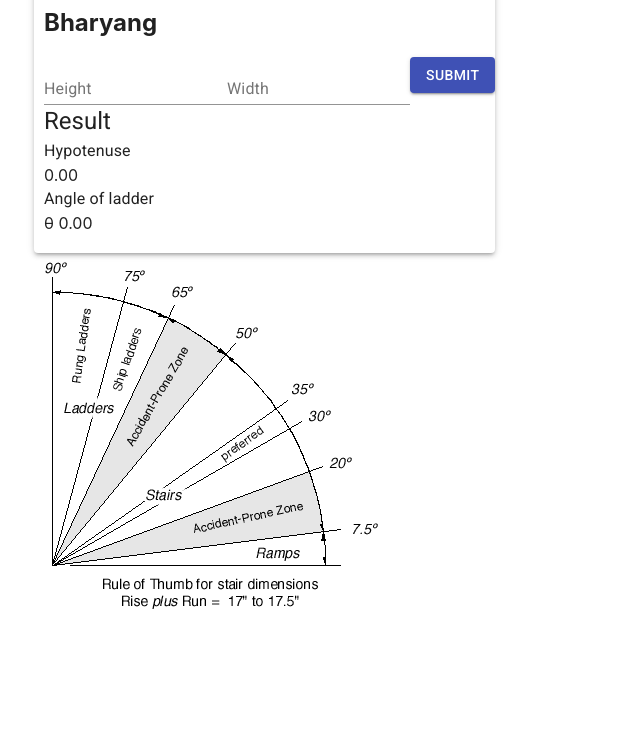
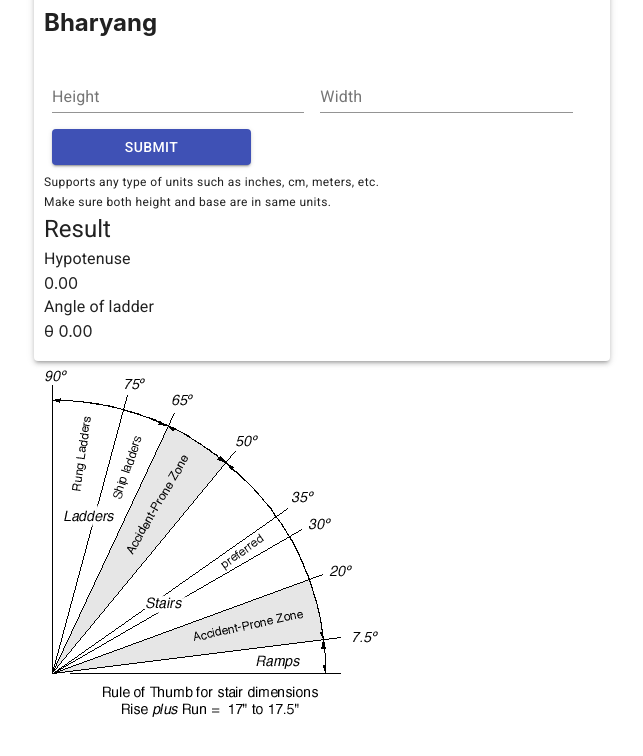
Before and after one commit to sbimochan/bharyang, a React (Create React App) app: page / in a window 1280 px wide. Shown: the top 756 px of the page, without its empty margins (318-961 px from the left). Built offline with nearby package versions, Linux system fonts and the light colour scheme.

Commit message:
Styling fixes and added caption

```diff
--- a/src/App.js
+++ b/src/App.js
@@ -1,6 +1,7 @@
 import React, { useState } from 'react';
 import { useForm } from 'react-hook-form';
 import { TextField, Paper, Grid, Container, Button, Typography } from '@material-ui/core';
+import { makeStyles } from '@material-ui/core/styles';
 import './App.css';
 import { getHypotenuse, getAngle } from './engine/engine';
 
@@ -8,6 +9,14 @@ function App() {
 	const [hypotenuse, setHypotenuse] = useState(0);
 	const [angle, setAngle] = useState(0);
 
+	const useStyles = makeStyles((theme) => ({
+		root: {
+			'& > *': {
+				margin: theme.spacing(1),
+				width: '25ch',
+			},
+		},
+	}));
 	const { handleSubmit, register } = useForm();
 
 	const onSubmit = (values) => {
@@ -18,12 +27,14 @@ function App() {
 		setAngle(angle);
 	};
 
+	const classes = useStyles();
+
 	return (
 		<Container maxWidth="sm">
 			<Grid container spacing={3} alignItems="center" direction="row">
 				<Paper elevation={3} classes={{ root: 'pl-10' }}>
 					<h2>Bharyang</h2>
-          <form onSubmit={handleSubmit(onSubmit)}>
+					<form onSubmit={handleSubmit(onSubmit)} className={classes.root}>
 						<TextField
 							type="number"
 							name="perpendicular"
@@ -40,6 +51,12 @@ function App() {
 							Submit
 						</Button>
 					</form>
+					<Typography variant="caption" display="block">
+						Supports any type of units such as inches, cm, meters, etc.
+					</Typography>
+					<Typography variant="caption" display="block">
+						Make sure both height and base are in same units.
+					</Typography>
 					<div className="result-section">
 						<Typography variant="h5">Result</Typography>
 						<Typography variant="subtitle1">Hypotenuse</Typography>
```
Lines whose indentation alone changed are shown as unchanged.
